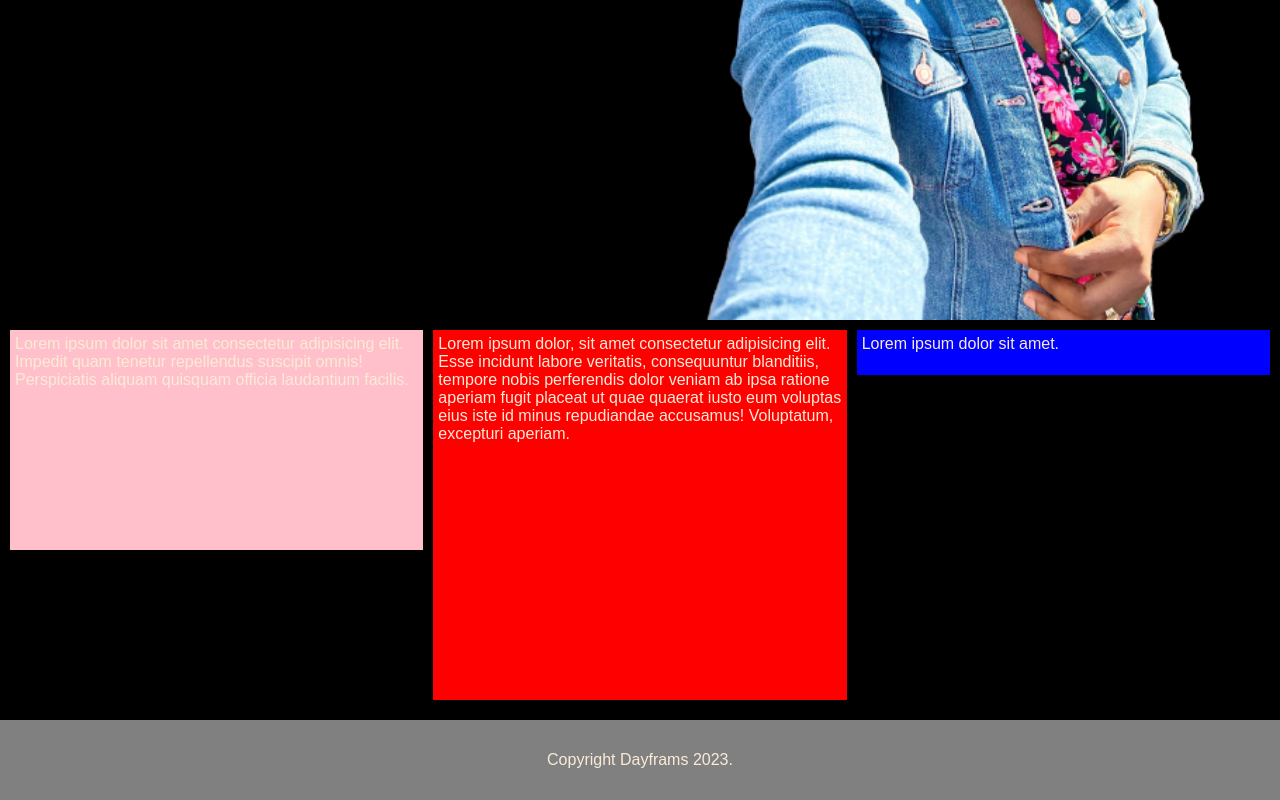
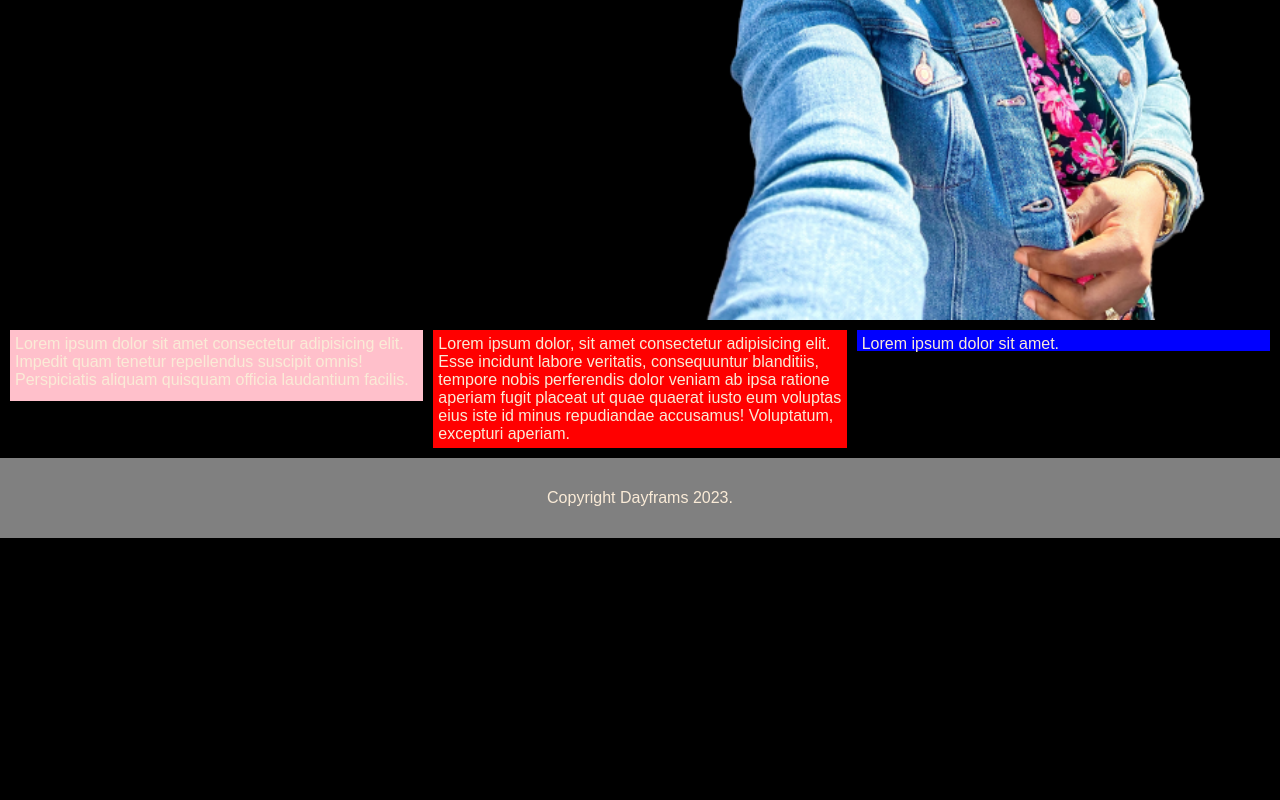
Before and after one commit to dayframs/MYPORTFOLIO, a plain HTML site: page index.html in a window 1280 px wide. Shown: the part 1300-2100 px from the top of the page. After the commit the page ends 1838 px from the top, so only its background shows below. Drawn offline with Linux system fonts and the light colour scheme.

Commit message:
contact updated

```diff
--- a/portfolio.css
+++ b/portfolio.css
@@ -146,24 +146,24 @@ header .span1,
     width: 50%;
 }
 .contact {
-    height: 400px;
+    min-height: 100px;
     display: grid;
     grid-template-columns: repeat(3, 1fr);
     gap: 10px;
     padding: 10px;
 }
 .contactA1 {
-    max-height: 220px;
+    height: 60%;
     background-color: pink;
     padding: 5px;
 }
 .contactA2 {
-    max-height: 370px;
+    height: 100%;
     background-color: red;
     padding: 5px;
 }
 .contactA3 {
-    max-height: 45px;
+    height: 18%;
     background-color: blue;
     padding: 5px;
 }
```
